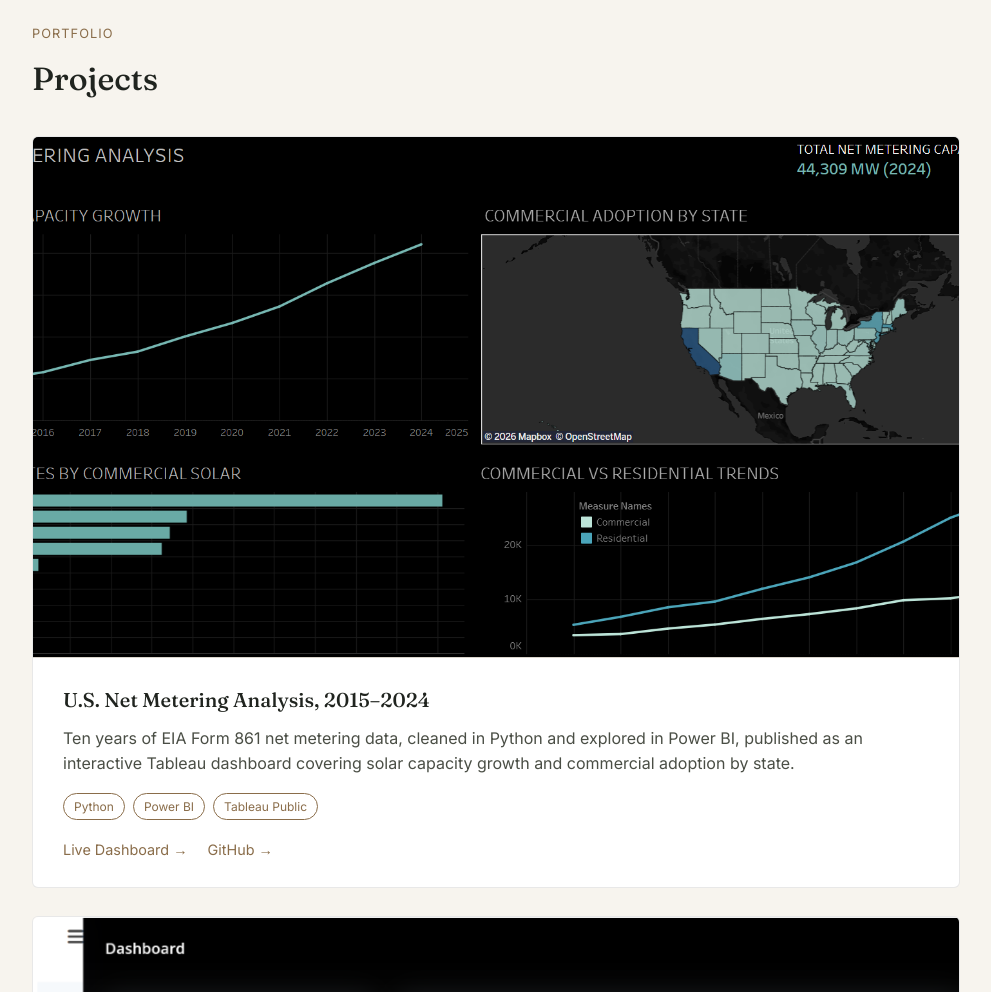
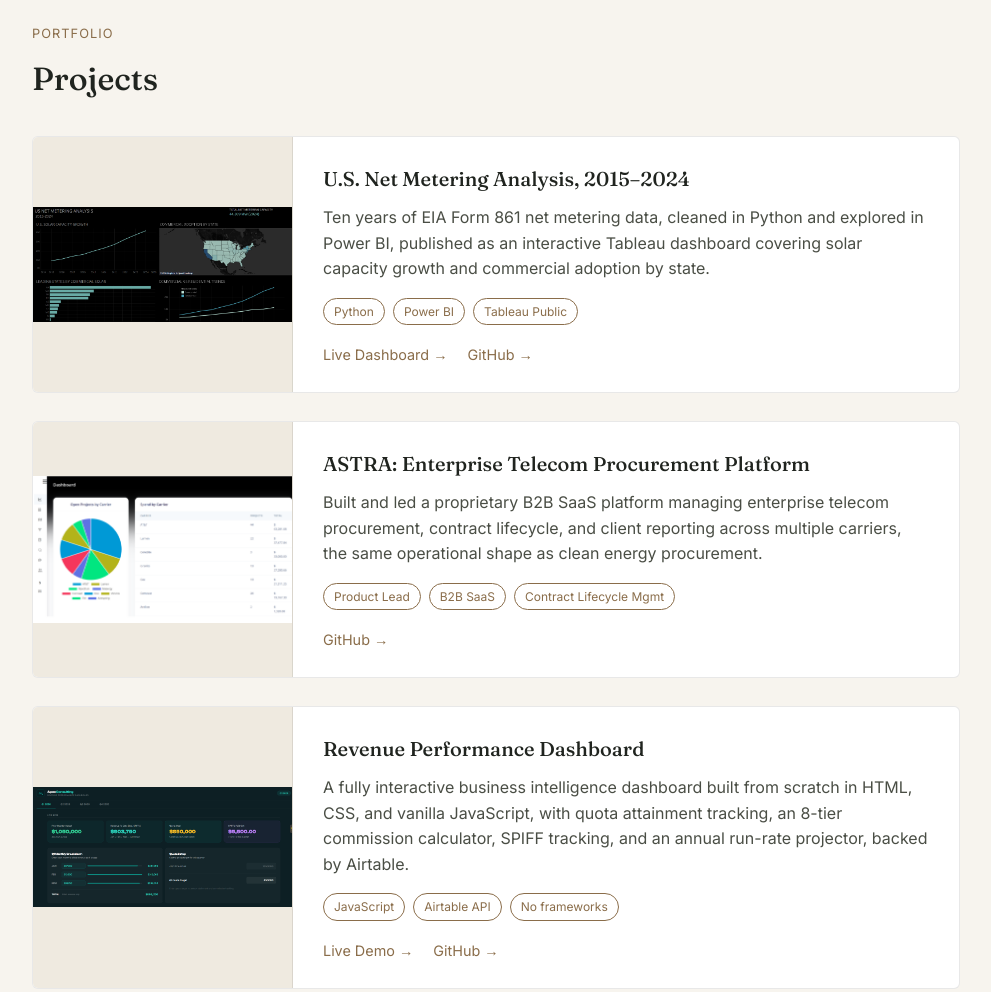
Before and after one commit to GianiMichael/GianiMichael.github.io, a plain HTML site: page index.html in a window 1280 px wide. Shown: the part 1880-2872 px from the top of the page, without its empty margins (144-1135 px from the left). Drawn offline with Linux system fonts and the light colour scheme.

Commit message:
Update style.css

```diff
--- a/css/style.css
+++ b/css/style.css
@@ -255,8 +255,8 @@ main {
 .cards { display: grid; gap: 28px; }
 
 .card {
-  display: flex;
-  flex-direction: column;
+  display: grid;
+  grid-template-columns: 260px 1fr;
   border: 1px solid var(--line);
   border-radius: 6px;
   overflow: hidden;
@@ -265,20 +265,18 @@ main {
 
 .card__media {
   background: #EFEAE0;
-  width: 100%;
-  aspect-ratio: 16 / 9;
+  min-height: 180px;
   display: flex;
   align-items: center;
   justify-content: center;
-  border-bottom: 1px solid var(--line);
+  border-right: 1px solid var(--line);
   overflow: hidden;
 }
 
 .card__media img {
   width: 100%;
   height: 100%;
-  object-fit: cover;
-  object-position: top;
+  object-fit: contain;
   display: block;
 }
 
@@ -312,7 +310,8 @@ main {
 .card__links { display: flex; gap: 20px; font-size: 0.9rem; }
 
 @media (max-width: 700px) {
-  .card__body { padding: 22px 24px; }
+  .card { grid-template-columns: 1fr; }
+  .card__media { border-right: none; border-bottom: 1px solid var(--line); }
 }
 
 /* ---------- Testimonials ---------- */
```
